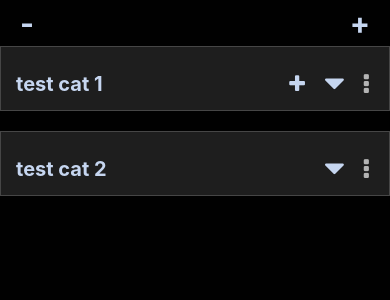
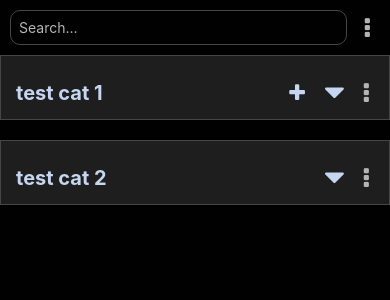
Before and after one commit to Sgavinmills/NoteStaker-Native, a React Native app: screen / in a window 390 px wide. Shown: the top 300 px of the page. Built offline with nearby package versions, Linux system fonts and the light colour scheme.

Commit message:
add dummy search bar and homescreen main menu

```diff
--- a/components/CategoryMainMenu.tsx
+++ b/components/CategoryMainMenu.tsx
@@ -34,6 +34,7 @@ const CategoryMainMenu: React.FC<TileProps> = ({ setIsMoveArrows, setIsCategoryM
     const [catModalInfo, setCatModalInfo] = useState({ currentName: "", parentCat: "" });
     const [deleteModalVisible, setDeleteModalVisible] = useState(false);
     const [deleteInfo, setDeleteInfo] = useState<DeleteInfo>({ deleteMessage: "", deleteType: "" });
+    const [isCategoryModal, setIsCategoryModal] = useState(false);
 
     const catName = isCategory ? "category" : "sub-category";
     const openCategoryID = isCategory ? overlay.menuData.categoryID : overlay.menuData.subCategoryID;
@@ -164,7 +165,6 @@ const CategoryMainMenu: React.FC<TileProps> = ({ setIsMoveArrows, setIsCategoryM
         }
     };
 
-    const [isCategoryModal, setIsCategoryModal] = useState(false);
     return (
         <>
             {overlay.menuType === "category" && (
--- a/components/HomeScreen.tsx
+++ b/components/HomeScreen.tsx
@@ -10,6 +10,8 @@ import MenuDisplay from "./MenuDisplay";
 import { AppDispatch } from "../redux/store/store";
 import { updateMenuOverlay } from "../redux/slice";
 import { getEmptyOverlay, printCategories, printNotes, printSubCategories } from "../utilFuncs/utilFuncs";
+import { FontAwesome } from "@expo/vector-icons";
+import { MenuOverlay } from "../types";
 
 const HomeScreen: React.FC = () => {
     const categoryList = useSelector((state: RootState) => state.memory.categoryList);
@@ -22,17 +24,25 @@ const HomeScreen: React.FC = () => {
 
     const flatListRef = useRef<FlatList>(null);
 
-    const handleNewCategoryPress = () => {
+    const handleOpenMenuPress = () => {
         if (overlay.isShowing) {
             dispatch(updateMenuOverlay(getEmptyOverlay()));
             return;
         }
 
-        setNewCatModalVisible(true);
-    };
-
-    const handleCloseAllCategoriesPress = () => {
-        setCloseAllCategories(true);
+        const newOverlay: MenuOverlay = {
+            isShowing: true,
+            menuType: "homeScreen",
+            menuData: {
+                noteID: "",
+                categoryID: "",
+                subCategoryID: "",
+                categoryIndex: null,
+                subCategoryIndex: null,
+                noteIndex: null,
+            },
+        };
+        dispatch(updateMenuOverlay(newOverlay));
     };
 
     useEffect(() => {
@@ -75,12 +85,15 @@ const HomeScreen: React.FC = () => {
                         catInfo={{ currentName: "", parentCat: "" }}
                     ></CategoryModal>
                 )}
-                <View style={styles.homeScreenButtonContainer}>
-                    <TouchableOpacity onPress={handleCloseAllCategoriesPress}>
-                        <Text style={categoryStyles.newCategoryText}>-</Text>
+                <View style={styles.homeScreenTopBarContainer}>
+                    <TouchableOpacity style={styles.searchContainer}>
+                        <Text style={styles.searchText}>Search...</Text>
                     </TouchableOpacity>
-                    <TouchableOpacity onPress={handleNewCategoryPress}>
-                        <Text style={categoryStyles.newCategoryText}>+</Text>
+                    <TouchableOpacity onPress={handleOpenMenuPress}>
+                        <FontAwesome
+                            name="ellipsis-v"
+                            style={[categoryStyles.ellipsisIconText, categoryStyles.icons]}
+                        />
                     </TouchableOpacity>
                 </View>
 
@@ -92,7 +105,13 @@ const HomeScreen: React.FC = () => {
                     renderItem={renderCategory}
                     keyExtractor={(cat) => cat}
                 />
-                {overlay.isShowing && <MenuDisplay setScrollTo={setScrollTo} overlay={overlay} />}
+                {overlay.isShowing && (
+                    <MenuDisplay
+                        setScrollTo={setScrollTo}
+                        overlay={overlay}
+                        setCloseAllCategories={setCloseAllCategories}
+                    />
+                )}
             </View>
         </TouchableWithoutFeedback>
     );
--- /dev/null
+++ b/components/HomeScreenMainMenu.tsx
@@ -0,0 +1,68 @@
+import React, { useState } from "react";
+import menuOverlayStyles from "../styles/menuOverlayStyles";
+import { FontAwesome, Entypo } from "@expo/vector-icons";
+import { Text, TouchableOpacity } from "react-native";
+import CategoryModal from "./CategoryModal";
+
+interface TileProps {
+    setIsHomeScreenMainMenu: React.Dispatch<React.SetStateAction<boolean>>;
+    setCloseAllCategories: React.Dispatch<React.SetStateAction<boolean>>;
+}
+
+const HomeScreenMainMenu: React.FC<TileProps> = ({ setIsHomeScreenMainMenu, setCloseAllCategories }) => {
+    const [isCategoryModal, setIsCategoryModal] = useState(false);
+    const [catModalInfo, setCatModalInfo] = useState({ currentName: "", parentCat: "" });
+
+    const handleAddCategoryPress = () => {
+        setCatModalInfo({ currentName: "", parentCat: "" });
+        setIsCategoryModal(true);
+    };
+
+    const handleCloseAllCategoriesPress = () => {
+        setCloseAllCategories(true);
+    };
+    const handleViewSecureCategoriesPress = () => {
+        console.log("ViewSecureCategoriesPress");
+    };
+    const handleBackupDataPress = () => {
+        console.log("addBackupDataPress");
+    };
+    const handleImportDataPress = () => {
+        console.log("ImportDataPress");
+    };
+
+    return (
+        <>
+            <TouchableOpacity style={menuOverlayStyles.menuItemContainer} onPress={handleAddCategoryPress}>
+                <FontAwesome name="plus" style={menuOverlayStyles.icons} />
+                <Text style={menuOverlayStyles.text}>Add new category</Text>
+            </TouchableOpacity>
+            <TouchableOpacity style={menuOverlayStyles.menuItemContainer} onPress={handleCloseAllCategoriesPress}>
+                <FontAwesome name="minus" style={menuOverlayStyles.icons} />
+                <Text style={menuOverlayStyles.text}>Close all categories</Text>
+            </TouchableOpacity>
+            <TouchableOpacity style={menuOverlayStyles.menuItemContainer} onPress={handleViewSecureCategoriesPress}>
+                <FontAwesome name="lock" style={menuOverlayStyles.icons} />
+                <Text style={menuOverlayStyles.text}>View secure categories</Text>
+            </TouchableOpacity>
+            <TouchableOpacity style={menuOverlayStyles.menuItemContainer} onPress={handleBackupDataPress}>
+                <Entypo name="save" style={menuOverlayStyles.icons} />
+                <Text style={menuOverlayStyles.text}>Backup Data</Text>
+            </TouchableOpacity>
+            <TouchableOpacity style={menuOverlayStyles.menuItemContainer} onPress={handleImportDataPress}>
+                <FontAwesome name="save" style={[menuOverlayStyles.icons]} />
+                <Text style={menuOverlayStyles.text}>Import Data</Text>
+            </TouchableOpacity>
+
+            {isCategoryModal && (
+                <CategoryModal
+                    newCatModalVisible={isCategoryModal}
+                    setNewCatModalVisible={setIsCategoryModal}
+                    catInfo={catModalInfo}
+                />
+            )}
+        </>
+    );
+};
+
+export default HomeScreenMainMenu;
--- a/components/MenuDisplay.tsx
+++ b/components/MenuDisplay.tsx
@@ -10,24 +10,29 @@ import MoveArrows from "./MoveArrows";
 import NoteMainMenu from "./NoteMainMenu";
 import AdjustingCategories from "./AdjustingCategories";
 import AdditionalInfo from "./AdditionalInfo";
+import HomeScreenMainMenu from "./HomeScreenMainMenu";
 
 interface TileProps {
     overlay: MenuOverlay;
     setScrollTo: React.Dispatch<React.SetStateAction<number | null>>;
+    setCloseAllCategories: React.Dispatch<React.SetStateAction<boolean>>;
 }
 
 // TODO - Move menu config componenets into own folder.
 
-const MenuDisplay: React.FC<TileProps> = ({ overlay, setScrollTo }) => {
+const MenuDisplay: React.FC<TileProps> = ({ overlay, setScrollTo, setCloseAllCategories }) => {
     const dispatch = useDispatch<AppDispatch>();
     const [isAdjustingCategories, setIsAdjustingCategories] = useState(false);
     const [isAdditionalInfo, setIsAdditionalInfo] = useState(false);
+
+    // TODO: having 4 states for each type of menu is a bit daft. Should be one state with variable ting but ok for now.
     const [isNoteMainMenu, setIsNoteMainMenu] = useState(overlay.menuType === "note");
     const [isMoveArrows, setIsMoveArrows] = useState(false);
     const [isCatsMainMenu, setIsCatsMainMenu] = useState(
         overlay.menuType === "category" || overlay.menuType === "subCategory"
     );
-
+    const [isHomeScreenMainMenu, setIsHomeScreenMainMenu] = useState(overlay.menuType === "homeScreen");
+    console.log("menu display rerender: " + overlay.menuType);
     const handleClose = () => {
         const overlay: MenuOverlay = {
             isShowing: false,
@@ -80,6 +85,12 @@ const MenuDisplay: React.FC<TileProps> = ({ overlay, setScrollTo }) => {
                             setIsAdditionalInfo={setIsAdditionalInfo}
                         />
                     )}
+                    {isHomeScreenMainMenu && (
+                        <HomeScreenMainMenu
+                            setIsHomeScreenMainMenu={setIsHomeScreenMainMenu}
+                            setCloseAllCategories={setCloseAllCategories}
+                        />
+                    )}
                     {isMoveArrows && <MoveArrows />}
                     {isAdjustingCategories && <AdjustingCategories />}
                     {isAdditionalInfo && <AdditionalInfo />}
--- a/styles/styles.ts
+++ b/styles/styles.ts
@@ -8,9 +8,24 @@ const styles = StyleSheet.create({
         backgroundColor: theme.colors.blackBackground,
     },
 
-    homeScreenButtonContainer: {
+    homeScreenTopBarContainer: {
         flexDirection: "row",
         justifyContent: "space-between",
+        alignItems: "center",
+        padding: 10,
+    },
+
+    searchContainer: {
+        borderWidth: 1,
+        borderRadius: 10,
+        borderColor: theme.colors.tileBorder,
+        flex: 1,
+        padding: 8,
+        marginRight: 8,
+    },
+
+    searchText: {
+        color: theme.colors.noteText,
     },
 
     logState: {
--- a/types.ts
+++ b/types.ts
@@ -53,7 +53,7 @@ export type Location = [string, string];
 
 export interface MenuOverlay {
     isShowing: boolean;
-    menuType: "category" | "subCategory" | "note" | ""; // might be able to restrict this to specific menu types later?
+    menuType: "category" | "subCategory" | "note" | "homeScreen" | "";
     menuData: MenuData;
 }
 
```
